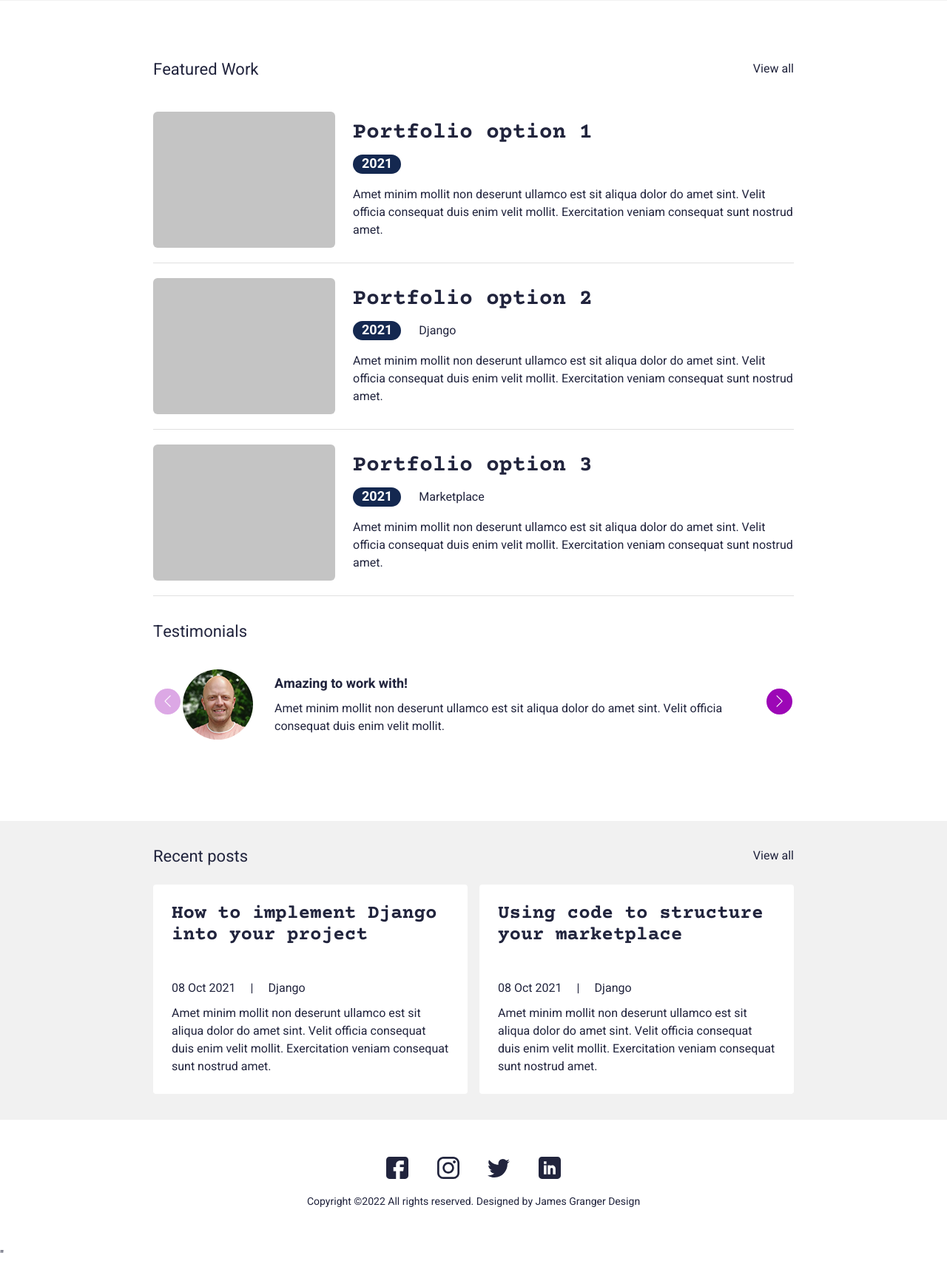
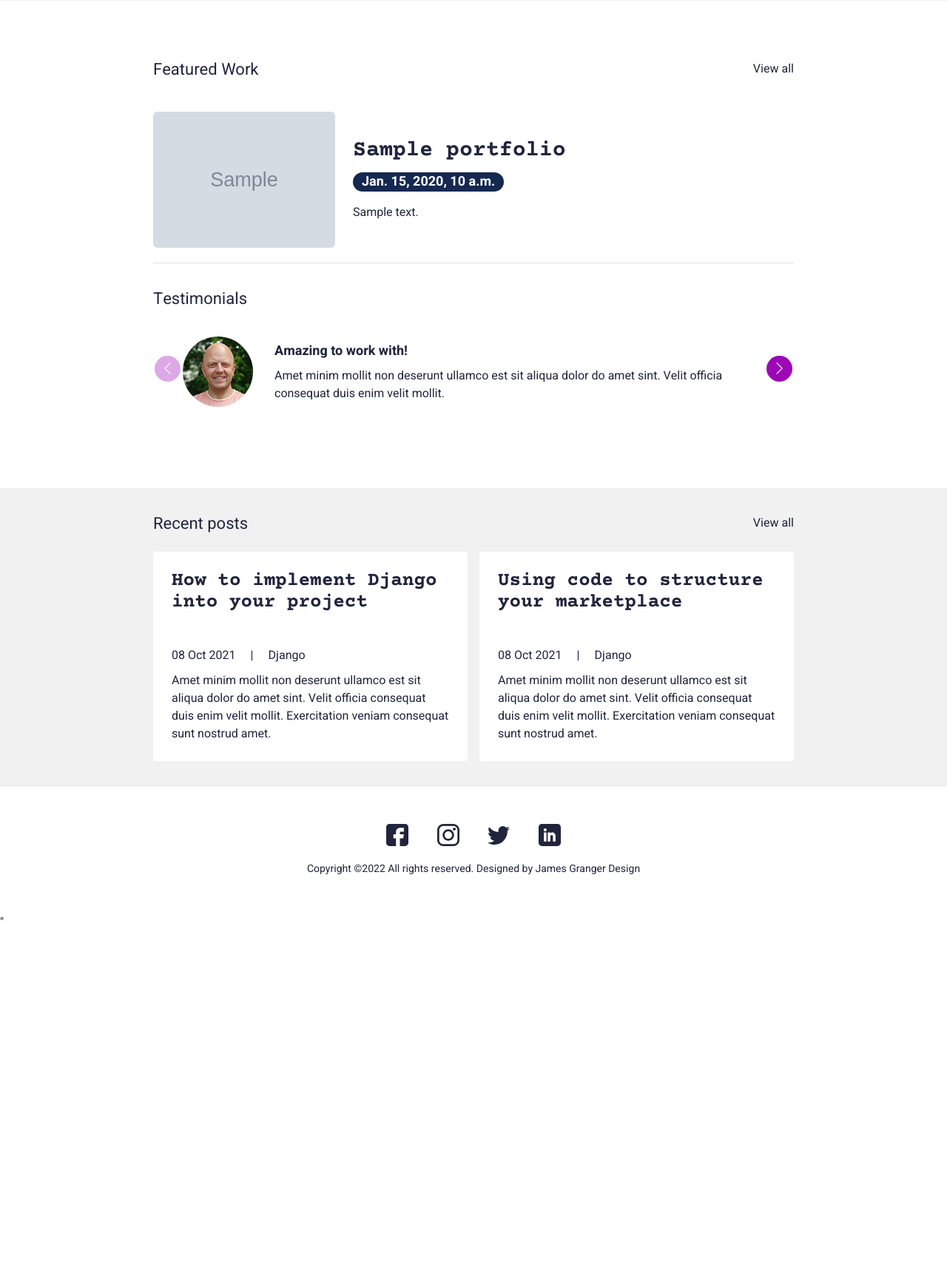
Before and after one commit to irmlel/resume, a Django app: template resume/main/templates/main/index.html in a window 1280 px wide. Shown: the part 1245-2954 px from the top of the page at 74% size. After the commit the page ends 2489 px from the top, so only its background shows below. Run offline with Django 4.2, Linux system fonts and the light colour scheme; tables that the repository leaves empty hold one stand-in row (values such as "Sample post"); the template is opened without the code that fills it: values that come from a table or form of the project are taken from there, most other values are stand-ins (such as "Sample title", 1, 10 or a date in 2020); grey boxes marked "Sample" are stand-in pictures; parts of the project's set-up code (start-up, migrations or seed data) failed here and were passed over; some libraries are stand-ins or nearby versions.

Commit message:
Updated index.htm on showing portfolios

```diff
--- a/resume/main/templates/main/index.html
+++ b/resume/main/templates/main/index.html
@@ -170,62 +170,30 @@ Start Content
             <a href="javascript:void(0)" class="simpleLink">View all</a>
           </div>
         </div>
+        {% for p in portfolio %}
+        {% if p.is_active %}
         <div class="portfolioCard">
           <div class="row g-4 align-items-center">
             <div class="col-md-auto">
+              {% if p.image %}
               <div class="portfolioImgCol">
-                <a href="javascript:void(0)"><img src="{% static 'images/work-img.jpg' %}" alt="..."></a>
+                <a href="javascript:void(0)"><img src="{{sk.image.url}}" alt="..."></a>
               </div>
+              {% endif %}
             </div>
             <div class="col-md">
               <div class="portfolioContentCol">
-                <h4 class="lgTitle"><a href="javascript:void(0)">Portfolio option 1</a></h4>
+                <h4 class="lgTitle"><a href="javascript:void(0)">{{p.name}}</a></h4>
                 <ul class="portfolioOption">
-                  <li><span class="dateLbl">2021</span></li>
+                  <li><span class="dateLbl">{{p.date}}</span></li>
                 </ul>
-                <p>Amet minim mollit non deserunt ullamco est sit aliqua dolor do amet sint. Velit officia consequat duis enim velit mollit. Exercitation veniam consequat sunt nostrud amet.</p>
+                <p>{{p.description}}</p>
               </div>
             </div>
           </div>
         </div>
-        <div class="portfolioCard">
-          <div class="row g-4 align-items-center">
-            <div class="col-md-auto">
-              <div class="portfolioImgCol">
-                <a href="javascript:void(0)"><img src="{% static 'images/work-img.jpg' %}" alt="..."></a>
-              </div>
-            </div>
-            <div class="col-md">
-              <div class="portfolioContentCol">
-                <h4 class="lgTitle"><a href="javascript:void(0)">Portfolio option 2</a></h4>
-                <ul class="portfolioOption">
-                  <li><span class="dateLbl">2021</span></li>
-                  <li>Django</li>
-                </ul>
-                <p>Amet minim mollit non deserunt ullamco est sit aliqua dolor do amet sint. Velit officia consequat duis enim velit mollit. Exercitation veniam consequat sunt nostrud amet.</p>
-              </div>
-            </div>
-          </div>
-        </div>
-        <div class="portfolioCard">
-          <div class="row g-4 align-items-center">
-            <div class="col-md-auto">
-              <div class="portfolioImgCol">
-                <a href="javascript:void(0)"><img src="{% static 'images/work-img.jpg' %}" alt="..."></a>
-              </div>
-            </div>
-            <div class="col-md">
-              <div class="portfolioContentCol">
-                <h4 class="lgTitle"><a href="javascript:void(0)">Portfolio option 3</a></h4>
-                <ul class="portfolioOption">
-                  <li><span class="dateLbl">2021</span></li>
-                  <li>Marketplace</li>
-                </ul>
-                <p>Amet minim mollit non deserunt ullamco est sit aliqua dolor do amet sint. Velit officia consequat duis enim velit mollit. Exercitation veniam consequat sunt nostrud amet.</p>
-              </div>
-            </div>
-          </div>
-        </div>
+        {% endif %}
+        {% endfor %}
       </div>
       <div class="testimonialCol">
         <h4 class="smText regular d-block">Testimonials</h4>
```
